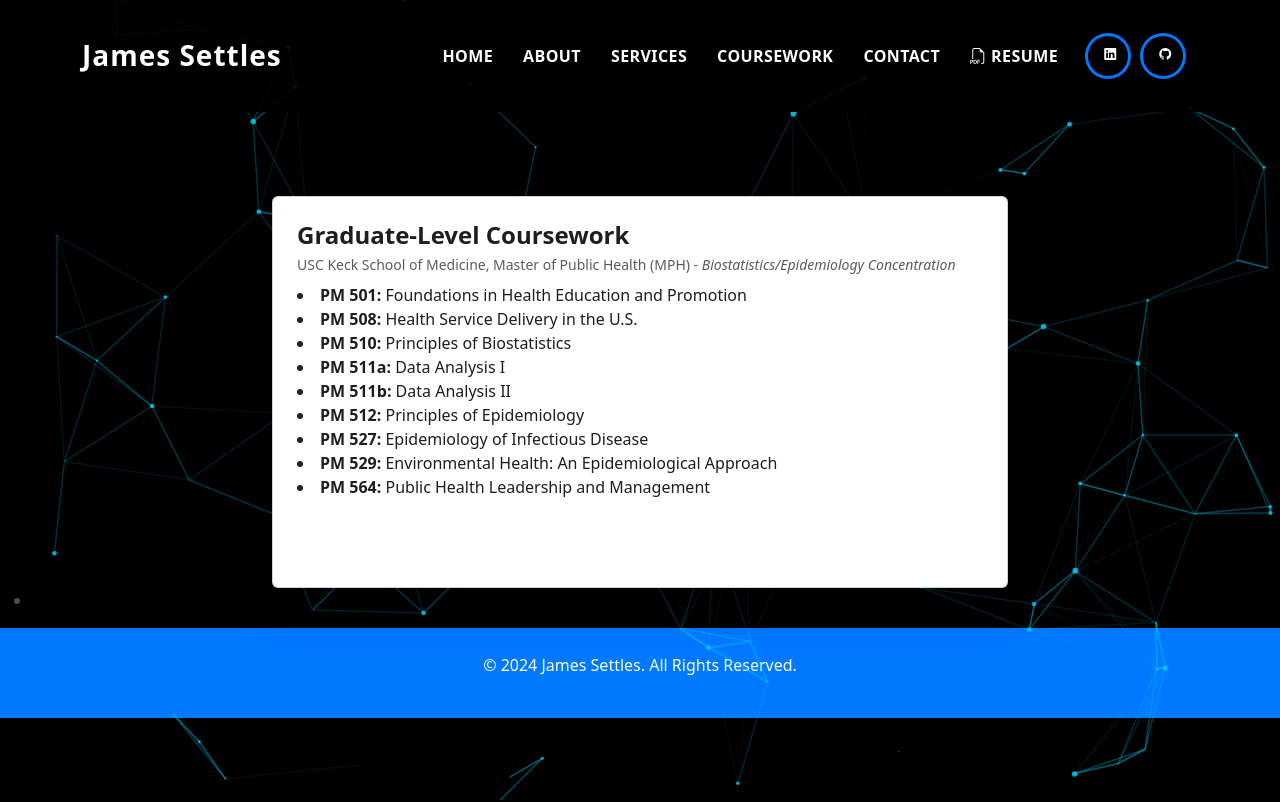
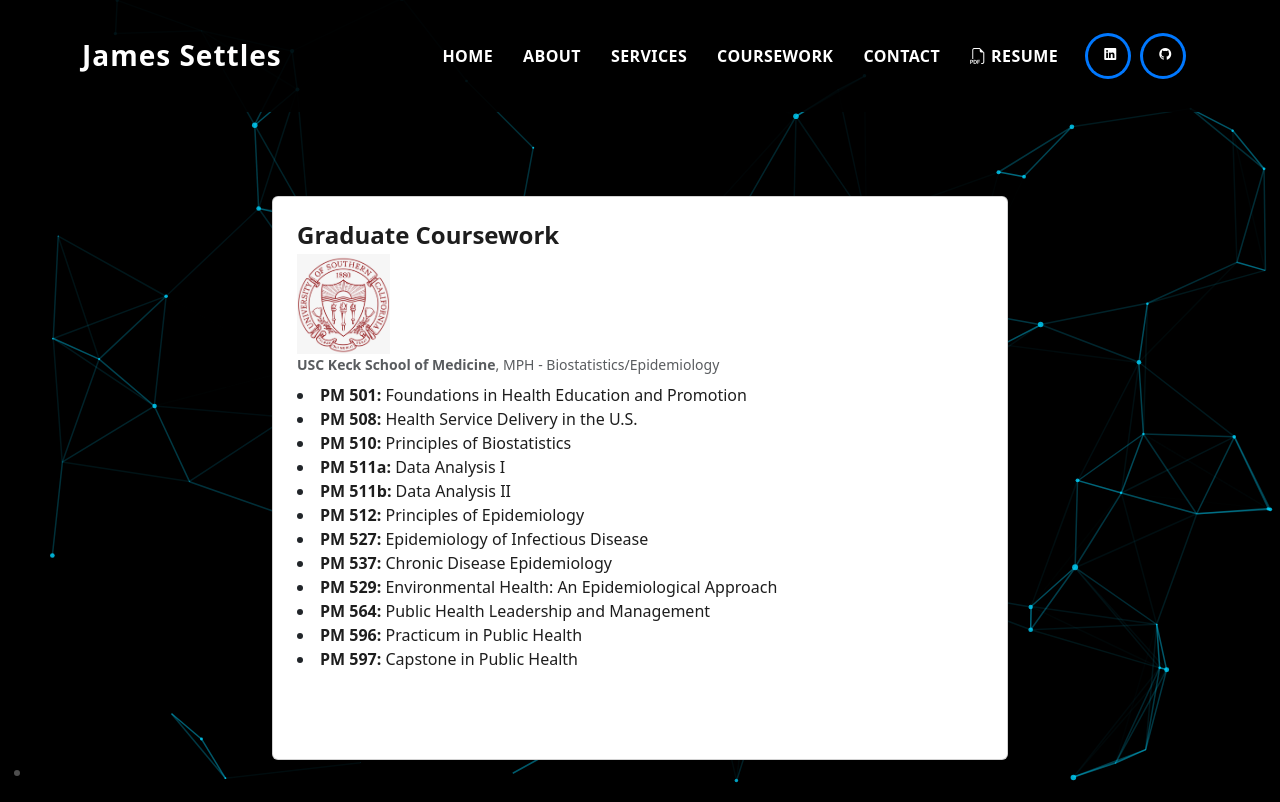
Before and after one commit to eyefixcode/eyefixcode.github.io, a plain HTML site: page coursework.html in a window 1280 px wide. Shown: the top 802 px of the page. Drawn offline with nearby package versions, Linux system fonts and the light colour scheme.

Commit message:
updates to coursework file

```diff
--- a/coursework.html
+++ b/coursework.html
@@ -69,8 +69,8 @@
             <div class="col-md-8 mx-auto">
               <div class="card shadow-lg p-4">
                 <div class="title-box">
-                  <h4 class="fw-bold mb-1">Graduate-Level Coursework</h4>
-                  <p class="text-muted small mb-2">USC Keck School of Medicine, Master of Public Health (MPH) - <i>Biostatistics/Epidemiology Concentration</i></p>
+                  <h4 class="fw-bold mb-1">Graduate Coursework</h4>
+                  <img src="assets/img/usc_logo.png" style="height: 100px;"><p class="text-muted small mb-2"><strong> USC Keck School of Medicine</strong>, MPH - Biostatistics/Epidemiology </p>
                   <li><a href="https://catalogue.usc.edu/preview_course_nopop.php?catoid=20&coid=317728"><strong>PM 501:</strong> Foundations in Health Education and Promotion</a></li>
                   <li><a href="https://catalogue.usc.edu/preview_course_nopop.php?catoid=12&coid=185171"><strong>PM 508:</strong> Health Service Delivery in the U.S.</a></li>
                   <li><a href="https://catalogue.usc.edu/preview_course_nopop.php?catoid=11&coid=168449"><strong>PM 510:</strong> Principles of Biostatistics</a></li>
@@ -78,8 +78,11 @@
                   <li><a href="https://catalogue.usc.edu/preview_course_nopop.php?catoid=16&coid=251505"><strong>PM 511b:</strong> Data Analysis II</a></li>
                   <li><a href="https://catalogue.usc.edu/preview_course_nopop.php?catoid=12&coid=185177"><strong>PM 512:</strong> Principles of Epidemiology</a></li>
                   <li><a href="https://catalogue.usc.edu/preview_course_nopop.php?catoid=12&coid=185199"><strong>PM 527:</strong> Epidemiology of Infectious Disease</a></li>
+                  <li><a href="https://catalogue.usc.edu/preview_course_nopop.php?catoid=11&coid=168485"><strong>PM 537:</strong> Chronic Disease Epidemiology</a></li>
                   <li><a href="https://catalogue.usc.edu/preview_course_nopop.php?catoid=20&coid=317760"><strong>PM 529:</strong> Environmental Health: An Epidemiological Approach</a></li>
                   <li><a href="https://catalogue.usc.edu/preview_course_nopop.php?catoid=11&coid=168511"><strong>PM 564:</strong> Public Health Leadership and Management</a></li>
+                  <li><a href="https://catalogue.usc.edu/preview_course_nopop.php?catoid=12&coid=185265"><strong>PM 596:</strong> Practicum in Public Health</a></li>
+                  <li><a href="https://catalogue.usc.edu/preview_course_nopop.php?catoid=14&coid=218501"><strong>PM 597:</strong> Capstone in Public Health</a></li>
                 </div>
                 </div>
             </div>
@@ -89,7 +92,7 @@
     <!-- End Coursework Section -->
   </main>
 
-  <div>
+  <div style="height: 150px;">
     <ul>
       <li> <!--SPACE AFTER COURSEWORK -->   </li>
     </ul>
```
Also changed, not shown: assets/img/usc_logo.png (added).
